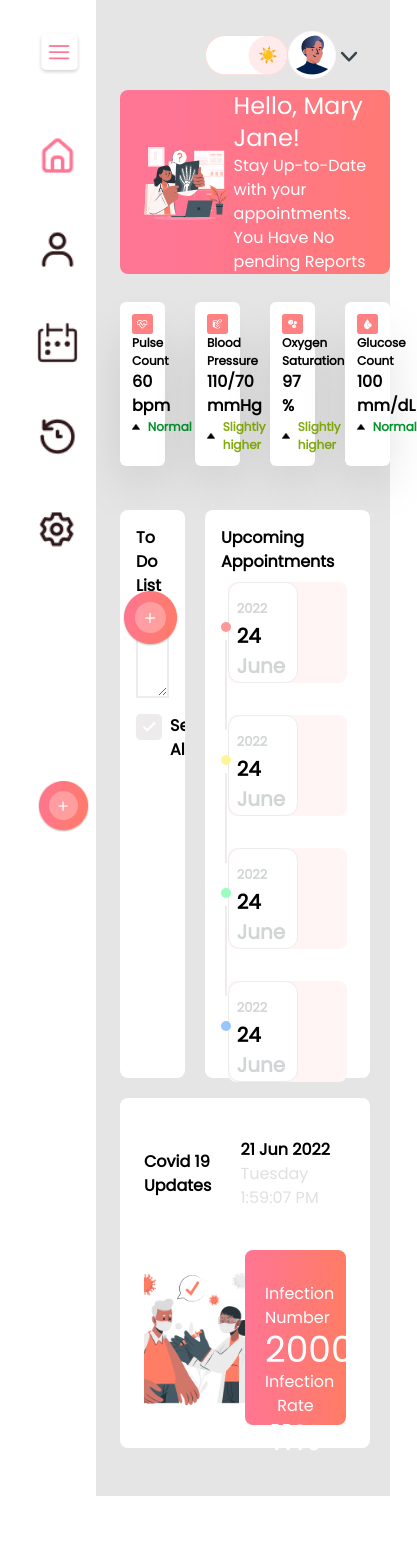
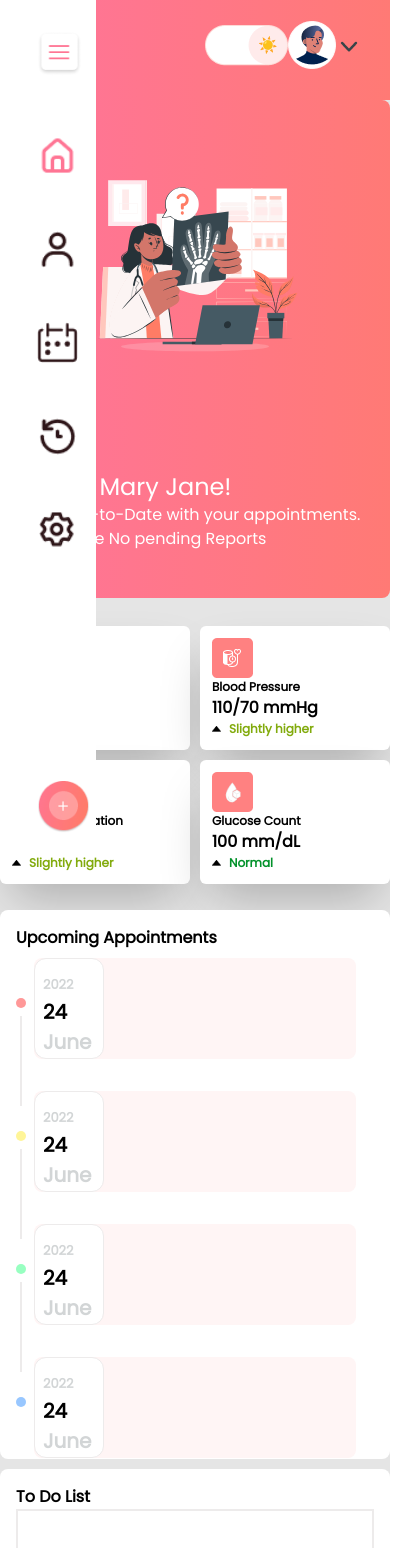
Before and after one commit to shihabsararrafid/task-02, a React (Create React App) app: page / in a window 390 px wide. Shown: the top 1548 px of the page, 417 px wide, since content can reach past the window. Before the commit the page ends 1496 px from the top, so only its background shows below. Built offline with nearby package versions, Linux system fonts and the light colour scheme.

Commit message:
responsive done for small device

```diff
--- a/src/App.css
+++ b/src/App.css
@@ -27,14 +27,79 @@
     "t t t t t t a a a a a a"
     "b b b b b b b b b b b b " ;
   }
-  .home-main{
-    height: 600px;
-  }
+
   .corona-update{
     margin-left: 120px;
   }
   .corona-update .imgcorona,.infection{
     height: 175px;
+    object-fit: cover;
+  }
+}
+@media screen and (max-width:718px) {
+
+  .main-part{
+    grid-gap: 0;
+    margin-top: 0;
+
+    grid-template-rows:100px 800px 569px 468px 750px;
+    grid-template-areas:
+    "p p p p p p p p p p p p"
+    "h h h h h h h h h h h h"
+    "a a a a a a a a a a a a"
+    "t t t t t t t t t t t t"
+    "b b b b b b b b b b b b " ;
+  }
+  .health-param-container{
+    display: grid;
+    grid-template-columns: 1fr 1fr;
+    grid-gap: 10px;
+
+  }
+  .banner{
+    border-radius: 0px;
+  }
+  .home-main{
+    margin-left: 0;
+    border-radius: 0;
+    padding-top: 0px;
+  }
+  .corona-update{
+    flex-direction: column;
+    margin-right: 0px;
+    margin-left: 0;
+    margin-top: 10px;
+  }
+  .detail-appointments{
+   margin-right: 0px;
+   margin-top: 10px;
+    margin-left:0px;
+    margin-bottom: 10px;
+  }
+  .todo-list{
+    margin-left: 0;
+  }
+  .corona-update .insideCorona{
+    flex-direction: column;
+  }
+  .corona-update .insideCorona>img{
+    width: 100%;
+  }
+  .corona-update .insideCorona>div{
+    width: 100%;
+    height: 350px;
+    margin-top: 10px;
+  }
+  .corona-update .extraInfo{
+    display: block;
+  }
+  .sidebar{
+    height:850px ;
+  }
+  .profile{
+
+    background-image: linear-gradient( 91.57deg, #FF7594 19.86%, #FF797B 84.16%, #FF7C65 139.72%);
+    padding-bottom:10px ;
   }
 }
 .profile{
--- a/src/App.js
+++ b/src/App.js
@@ -12,7 +12,11 @@ import { useState } from "react";
 function App() {
   const [isDark, setDark] = useState(false);
   return (
-    <div className={`flex relative ${isDark ? "bg-black" : "bg-[#E5E5E5]"} `}>
+    <div
+      className={`flex relative h-auto ${
+        isDark ? "bg-black" : "bg-[#E5E5E5]"
+      } `}
+    >
       <div className="flex justify-between">
         <Sidebar isDark={isDark} setDark={setDark}></Sidebar>
       </div>
--- a/src/Components/CoronaUpdate/CoronaUpdate.js
+++ b/src/Components/CoronaUpdate/CoronaUpdate.js
@@ -23,7 +23,7 @@ const CoronaUpdate = ({ isDark }) => {
       }
     rounded-lg `}
     >
-      <div className="flex items-center font-semibold justify-between">
+      <div className="flex  items-center font-semibold justify-between">
         <h1>Covid 19 Updates</h1>
         <div>
           <p>{finalDate}</p>
@@ -33,7 +33,7 @@ const CoronaUpdate = ({ isDark }) => {
           </div>
         </div>
       </div>
-      <div className="mt-10 flex">
+      <div className="mt-10 insideCorona flex">
         <img
           className="w-[50%] imgcorona h-[70%] object-cover"
           src={corona}
@@ -44,6 +44,12 @@ const CoronaUpdate = ({ isDark }) => {
           <p className="text-4xl  text-white ">2000</p>
           <p>Infection Rate </p>
           <p className="text-4xl text-white">11%</p>
+          <div className="hidden extraInfo">
+            <p>Total Infection</p>
+            <p className="text-4xl  text-white ">1.96M</p>
+            <p>Total Number Of Deaths</p>
+            <p className="text-4xl  text-white ">29,134</p>
+          </div>
         </div>
       </div>
     </div>
--- a/src/Components/HomeMain/BannerPart.css
+++ b/src/Components/HomeMain/BannerPart.css
@@ -21,3 +21,23 @@
         flex-direction: column;
        }
 }
+@media screen and(max-width:718px) {
+
+    .health-param-container{
+        display: grid;
+        grid-template-columns: 1fr 1fr;
+        grid-gap: 10px;
+      }
+      .singleParams{
+        padding-left: 200px;
+      }
+
+}
+@media  screen and (max-width:718px) {
+    #banner{
+        height: 498px;
+        flex-direction: column;
+       justify-content: space-around;
+
+       }
+}
--- a/src/Components/HomeMain/BannerPart.js
+++ b/src/Components/HomeMain/BannerPart.js
@@ -3,7 +3,10 @@ import pic1 from "./../../Images/Svg_sample1.svg";
 import "./BannerPart.css";
 const BannerPart = () => {
   return (
-    <div className="w-full flex px-[16px] justify-between items-center text-white banner ">
+    <div
+      id="banner"
+      className="w-full banner-part flex  px-[16px] justify-between items-center text-white banner "
+    >
       <div>
         <img src={pic1} alt="" />
       </div>
--- a/src/Components/HomeMain/HealthParam.js
+++ b/src/Components/HomeMain/HealthParam.js
@@ -11,12 +11,13 @@ import vector from "./../../Images/Vector.png";
 import vectorDark from "./../../Images/Vector (4).png";
 const HealthParam = ({ isDark, setDark }) => {
   return (
-    <div className="grid grid-cols-4 w-full mt-[28px] gap-x-[30px]">
+    <div className="grid health-param-container grid-cols-4 w-full mt-[28px] gap-x-[30px]">
       <div
         className={`${isDark ? "bg-[#2C2221]" : "bg-white"} ${
           isDark ? "text-white" : "text-black"
         } w-[157px] singleParams shadow-2xl rounded-md  p-3 `}
       >
+        <div className="">
           <img className="" src={`${isDark ? pulseDark : pulse}`} alt="" />
           <h1 className="text-[12px] font-bold ">Pulse Count</h1>
           <p className="font-semibold">60 bpm</p>
@@ -35,11 +36,13 @@ const HealthParam = ({ isDark, setDark }) => {
             </p>
           </div>
         </div>
+      </div>
       <div
         className={`${isDark ? "bg-[#2C2221]" : "bg-white"} ${
           isDark ? "text-white" : "text-black"
         }  w-[157px] singleParams shadow-2xl rounded-md  p-3 `}
       >
+        <div>
           <img src={`${isDark ? pressureDark : pressure}`} alt="" />
           <h1 className="text-[12px] font-bold ">Blood Pressure</h1>
           <p className="font-semibold">110/70 mmHg</p>
@@ -56,6 +59,7 @@ const HealthParam = ({ isDark, setDark }) => {
             >
               Slightly higher
             </p>
+          </div>
         </div>
       </div>
       <div
--- a/src/Components/Sidebar/Sidebar.js
+++ b/src/Components/Sidebar/Sidebar.js
@@ -24,7 +24,7 @@ const Sidebar = ({ isDark, setDark }) => {
         isShrink ? "w-[96px]" : "w-[264px]"
       }  h-full absolute pl-[37px]  ${
         isShrink ? "overflow-hidden" : ""
-      } duration-300 ${isDark ? "text-white" : "text-black"}  ${
+      } sidebar duration-300 ${isDark ? "text-white" : "text-black"}  ${
         isDark ? "bg-[#2E1619]" : "bg-white"
       }`}
     >
```
Lines whose indentation alone changed are shown as unchanged.
